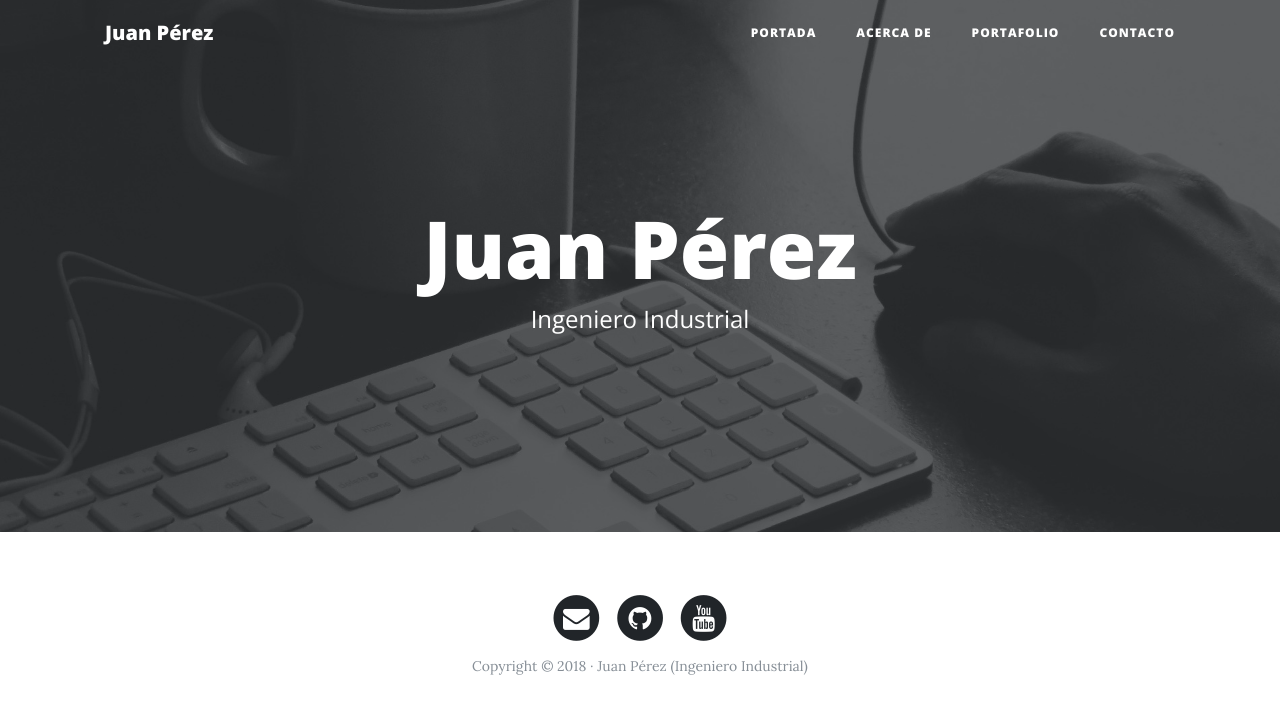
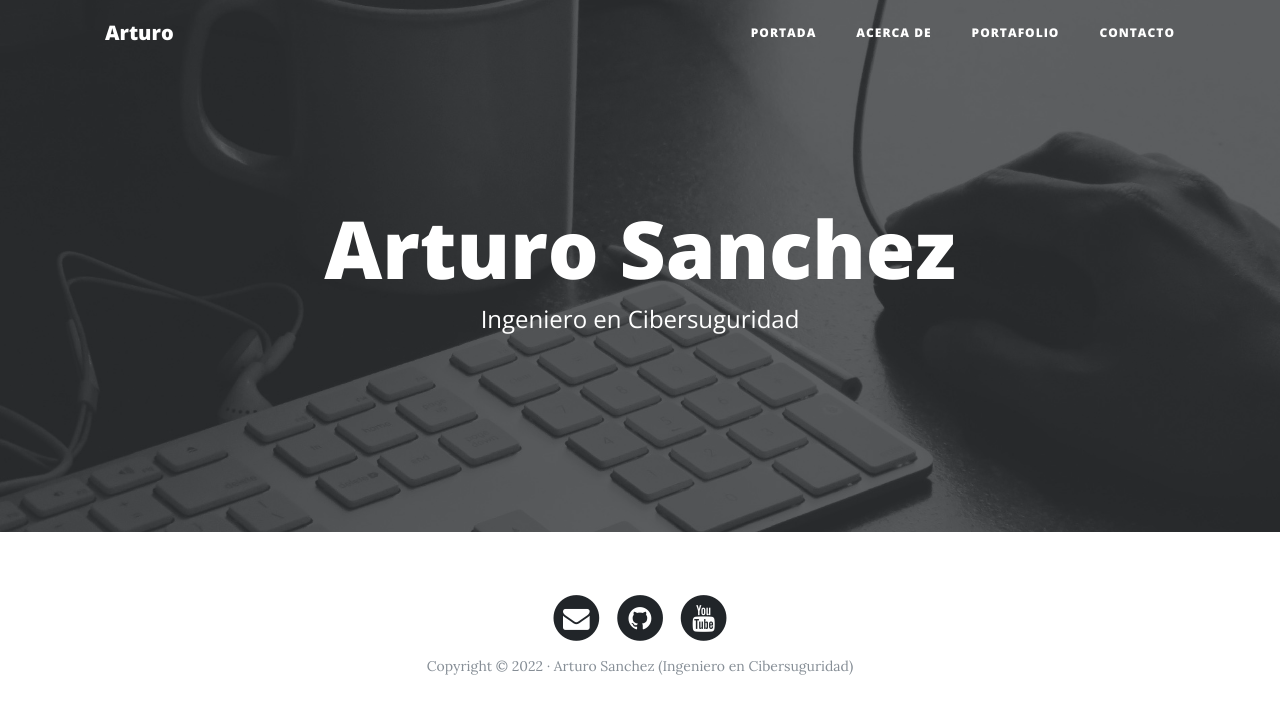
Before and after one commit to ArtKira/webpersonal, a Flask app: page / in a window 1280 px wide. Shown: the top 714 px of the page. Run offline with Flask 2, Linux system fonts and the light colour scheme; some libraries are stand-ins or nearby versions.

Commit message:
Generando bloques de header y cambio de nombre 1.6

```diff
--- a/web_personal/templates/base.html
+++ b/web_personal/templates/base.html
@@ -23,7 +23,7 @@
     <!-- Navegación -->
     <nav class="navbar navbar-expand-lg navbar-light fixed-top" id="mainNav">
       <div class="container">
-        <a class="navbar-brand" href="index.html">Juan Pérez</a>
+        <a class="navbar-brand" href="index.html">Arturo</a>
         <button class="navbar-toggler navbar-toggler-right" type="button" data-toggle="collapse" data-target="#navbarResponsive" aria-controls="navbarResponsive" aria-expanded="false" aria-label="Toggle navigation">
           Menú
           <i class="fa fa-bars"></i>
@@ -47,6 +47,23 @@
         </div>
       </div>
     </nav>
+
+     <!-- Cabecera -->
+     <header class="masthead" style="background-image: url('{% block header_img%} {%endblock%}')">
+      <div class="overlay"></div>
+      <div class="container">
+        <div class="row">
+          <div class="col-lg-8 col-md-10 mx-auto">
+            <div class="site-heading">
+              <h1>{%block header_title%} {%endblock%}</h1>
+              <span class="subheading">{%block header_sub%} {%endblock%}</span>
+            </div>
+          </div>
+        </div>
+      </div>
+    </header>
+
+
 {%block content %}
 {% endblock %}
      <!-- Pié de página -->
@@ -80,7 +97,7 @@
                   </a>
                 </li>
               </ul>
-              <p class="copyright text-muted">Copyright &copy; 2018 · Juan Pérez (Ingeniero Industrial) </p>
+              <p class="copyright text-muted">Copyright &copy; 2022 · Arturo Sanchez (Ingeniero en Cibersuguridad) </p>
             </div>
           </div>
         </div>
--- a/web_personal/templates/index.html
+++ b/web_personal/templates/index.html
@@ -1,20 +1,9 @@
 
 {% extends 'base.html' %}
 {%block title %} Home {%endblock%}
+
+  {%block header_img%} {{url_for('static', filename='img/home-bg.jpg')}} {%endblock%}
+  {%block header_title%} Arturo Sanchez {%endblock%}
+  {%block header_sub%}Ingeniero en Cibersuguridad  {%endblock%}
 {%block content%}
-    <!-- Cabecera -->
-    <header class="masthead" style="background-image: url('img/home-bg.jpg')">
-      <div class="overlay"></div>
-      <div class="container">
-        <div class="row">
-          <div class="col-lg-8 col-md-10 mx-auto">
-            <div class="site-heading">
-              <h1>Juan Pérez</h1>
-              <span class="subheading">Ingeniero Industrial</span>
-            </div>
-          </div>
-        </div>
-      </div>
-    </header>
-
 {% endblock %}
```
Also changed, not shown: web_personal/templates/about.html (+3 -16 lines), web_personal/templates/contact.html (+4 -16 lines), web_personal/templates/portfolio.html (+5 -15 lines).
